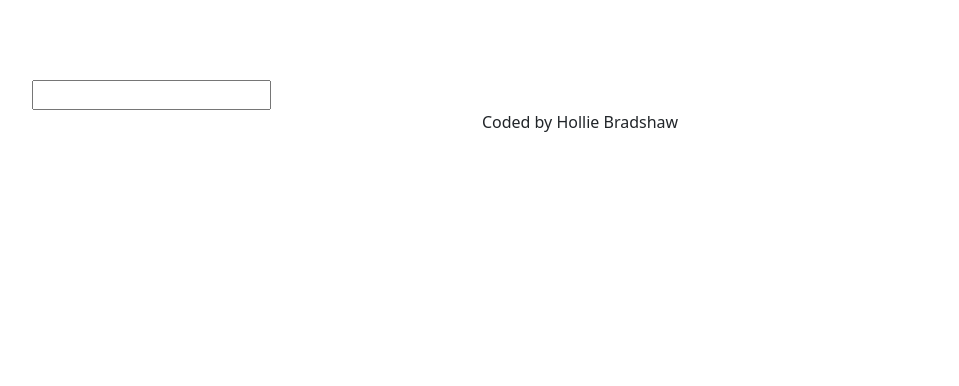
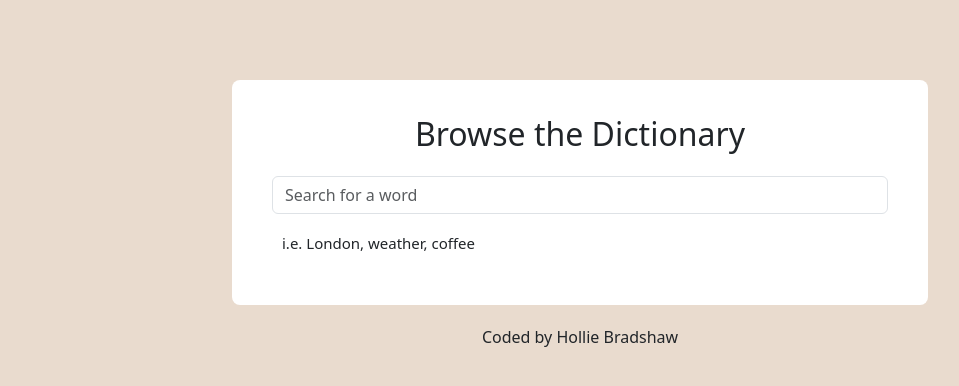
Before and after one commit to Hollieb63/Dictionary, a React (Create React App) app: page / in a window 1280 px wide. Shown: the top 386 px of the page, without its empty margins (60-1019 px from the left). Built offline with nearby package versions, Linux system fonts and the light colour scheme.

Commit message:
Styled the project with css

```diff
--- a/src/App.css
+++ b/src/App.css
@@ -2,3 +2,11 @@
   text-align: center;
 
 }
+.container{
+  max-width: 720px;
+
+}
+
+footer{
+  margin-top: 20px;
+}
--- a/src/App.js
+++ b/src/App.js
@@ -3,6 +3,7 @@ import './App.css';
 import Dictionary from "./Dictionary";
 
 export default function App() {
+
   return (
 
      <div className="container">
--- a/src/Dictionary.css
+++ b/src/Dictionary.css
@@ -1,3 +1,26 @@
 body{
     margin:80px;
+    background-color: #e9dbce;
 }
+
+
+label{
+    text-align: center;
+    display: block;
+    padding: 15px;
+    margin-top: -20px;
+
+}
+
+.Dictionary section{
+    border-radius: 8px;
+    background: white;
+    margin-top: 10px;
+    padding: 40px;
+}
+.Dictionary .hint{
+    padding: 10px;
+    display: block;
+    margin-top: 8px;
+    font-size: 15px;
+}
--- a/src/Dictionary.js
+++ b/src/Dictionary.js
@@ -32,10 +32,15 @@ function search(event){
 }
 
     return(
+
         <div className="Dictionary">
+            <section>
           <form onSubmit={search}>
-            <input type="search"onChange={handleKeywordChange}/>
+            <label><h2 className="label">Browse the Dictionary </h2></label>
+            <input type="search" placeholder="Search for a word" class="form-control search-input" onChange={handleKeywordChange}/>
           </form>
+          <small class="hint">i.e. London, weather, coffee</small>
+          </section>
           <Results results={results}/>
         </div>
     )
--- /dev/null
+++ b/src/Meaning.css
@@ -0,0 +1,18 @@
+
+.Meaning em{
+    color: grey;
+    font-size: 15px;
+    font-weight: 450;
+    margin-bottom: 20px;
+
+}
+.Meaning h3{
+  font-weight: 700;
+    margin-bottom: 20px;
+    font-size: 30px;
+}
+
+.Meaning p{
+    font-size: 18px;
+    font-weight: 450;
+}
--- a/src/Meaning.js
+++ b/src/Meaning.js
@@ -1,13 +1,24 @@
 import React from "react";
+import "./Meaning.css";
+import Synonyms from "./Synonyms";
+
 
 export default function Meaning(props){
 return(
     <div className="Meaning">
+
+       <section>
     <h3>{props.meaning.partOfSpeech}</h3>
-    <p>
-        {props.meaning.definition}</p>
-        <p>
-        {props.meaning.example}</p>
+    <p>{props.meaning.definition}</p>
+
+    <em>
+        {props.meaning.example}</em>
+
+
+        <Synonyms synonyms={props.meaning.synonyms} />
+ </section>
+
+
     </div>
 )
 }
--- a/src/Results.js
+++ b/src/Results.js
@@ -1,13 +1,14 @@
 import React from "react";
 import Meaning from "./Meaning";
+import Synonyms from "./Synonyms";
 
 export default function Results(props){
 
-console.log(props.results);
-
 if (props.results) {
     return(<div className="Results">
+      <section>
         <h2>{props.results.word}</h2>
+        </section>
 
     {props.results.meanings.map(function (meaning, index) {
       return (
--- a/src/index.css
+++ b/src/index.css
@@ -1,3 +1,4 @@
 .index {
   text-align: center;
+
 }
```
